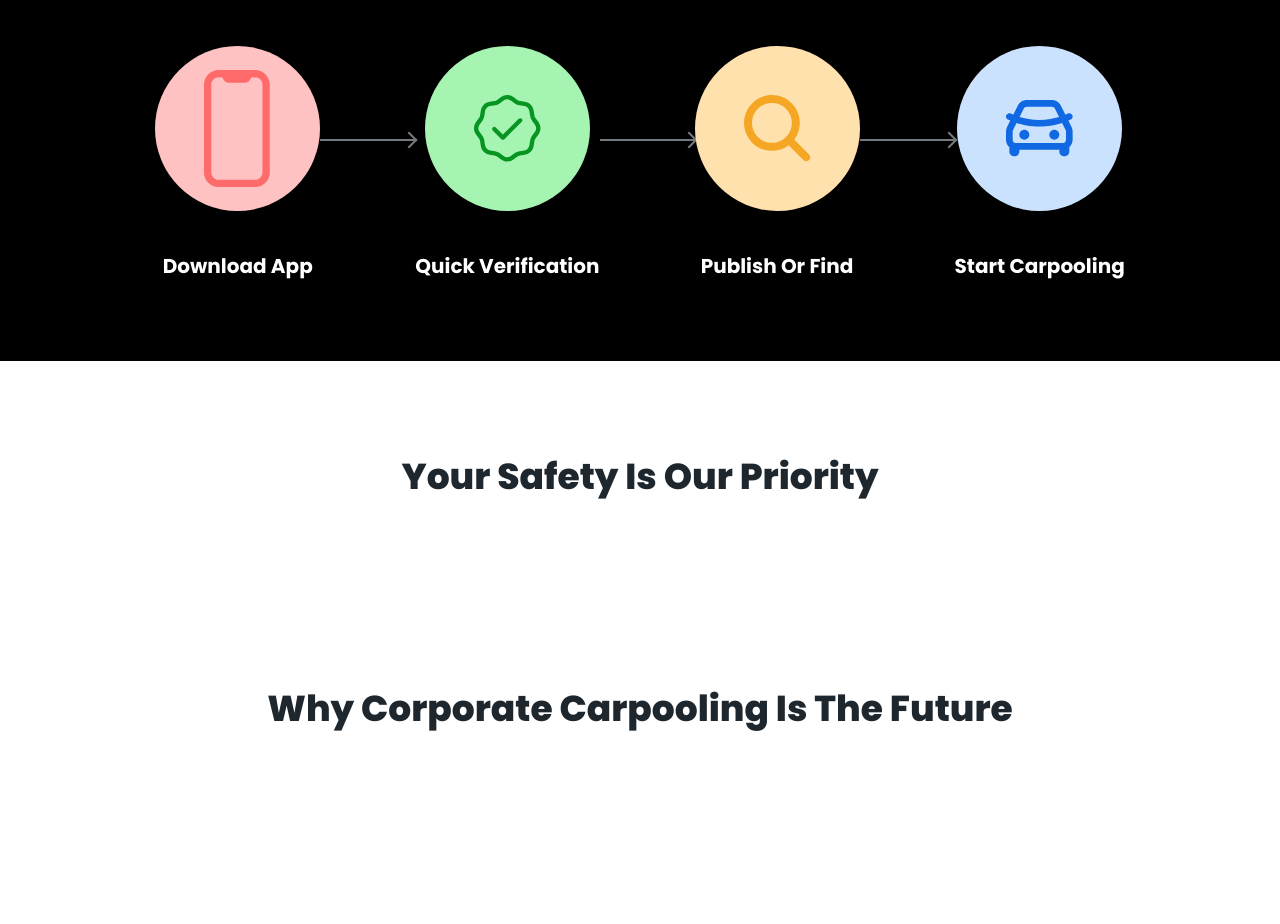
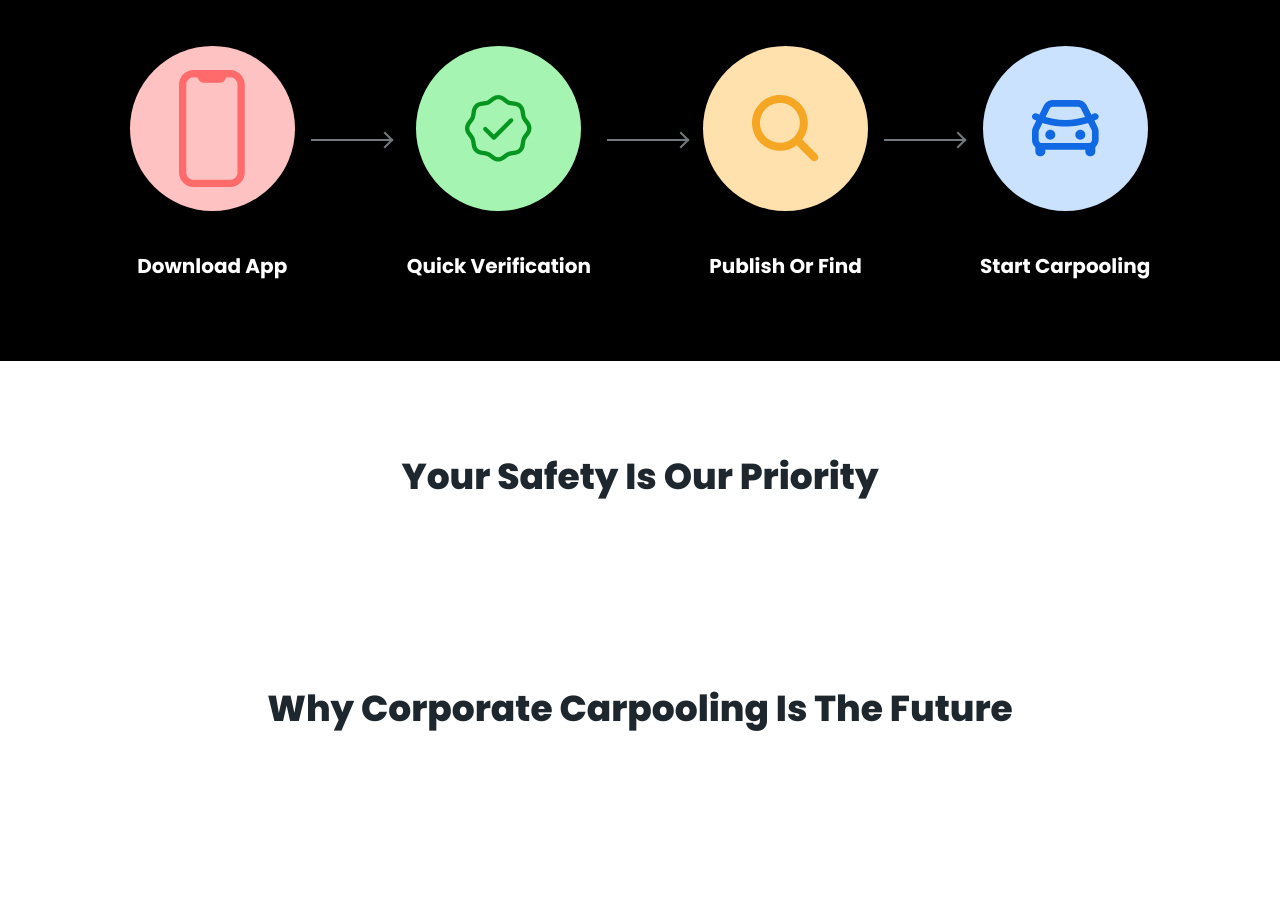
Before and after one commit to DiliniNimesha14/car-pool, a Next.js app: page / in a window 1280 px wide. Shown: the part 4660-5584 px from the top of the page. Built offline with nearby package versions, Linux system fonts and the light colour scheme.

Commit message:
fix : add space between circles

```diff
--- a/app/components/sections/CarpoolJourney.tsx
+++ b/app/components/sections/CarpoolJourney.tsx
@@ -32,12 +32,12 @@ export default function CarpoolJourney() {
           YOUR CARPOOL JOURNEY
         </h2>
 
-        {/* Horizontal Layout - All 4 circles visible on both mobile & desktop */}
-        <div className="flex items-start justify-start md:justify-center">
+
+        <div className="flex items-start justify-space-between md:justify-center">
           {steps.map((step, index) => (
             <div key={step.title} className="flex items-center">
               <div className="flex flex-col items-center">
-                {/* Circle - 65px on mobile, 165px on desktop */}
+
                 <div
                   className="relative flex items-center justify-center rounded-full w-[65px] h-[65px] md:w-[165px] md:h-[165px] p-[15px] md:p-0"
                   style={{ backgroundColor: step.bg }}
@@ -66,8 +66,8 @@ export default function CarpoolJourney() {
 
               {/* Arrow - visible on both mobile & desktop */}
               {index < steps.length - 1 && (
-                <div className="flex items-center -mt-6 md:-mt-12">
-                  <div className="w-[12px] md:w-[95px] h-[1px] md:h-[2px] bg-[#74797D] relative">
+                <div className="flex items-center -mt-6 md:-mt-12 md:px-4">
+                  <div className="w-[12px] md:w-[80px] h-[1px] md:h-[2px] bg-[#74797D] relative">
                     <span className="absolute right-0 -top-[2px] md:-top-[5px] w-[5px] h-[5px] md:w-3 md:h-3 border-t border-r md:border-t-2 md:border-r-2 border-[#74797D] rotate-45" />
                   </div>
                 </div>
```
